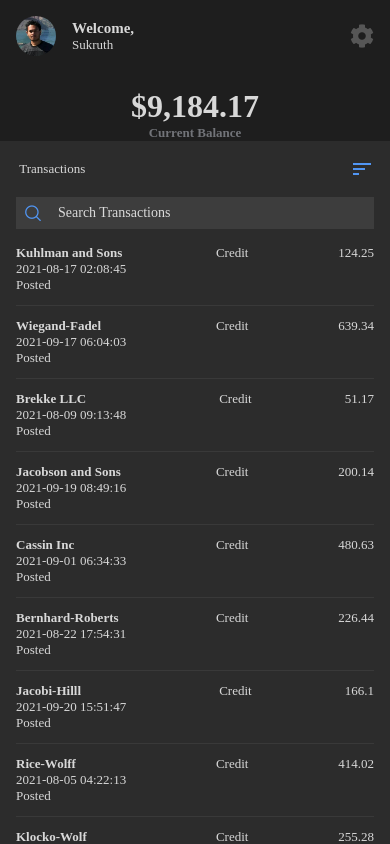
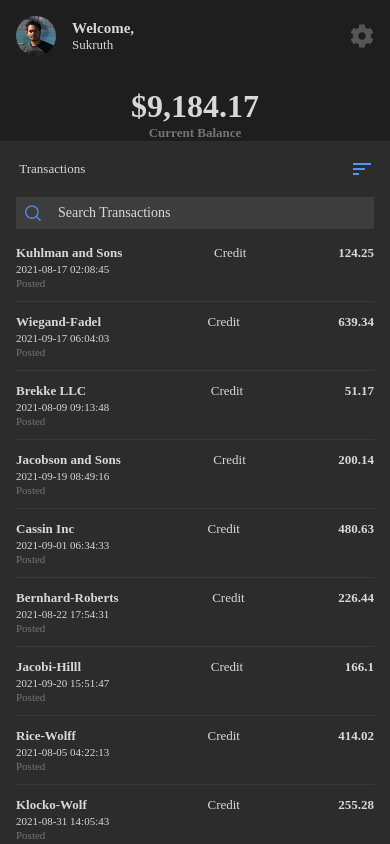
Before and after one commit to sukruthmk/ellisbank, a React Native app: screen /Home in a window 390 px wide. Built offline with nearby package versions, Linux system fonts and the light colour scheme.

Commit message:
tiny adjustments to the font

```diff
--- a/src/screens/HomeScreen.js
+++ b/src/screens/HomeScreen.js
@@ -10,11 +10,11 @@ const HomeScreen = () => {
       <Transaction>
         <TransactionInfo>
           <Text heavy>{item.description}</Text>
-          <Text>{item.posted}</Text>
-          <Text>{item.status}</Text>
+          <Text small margin="2px 0 2px 0">{item.posted}</Text>
+          <Text small color="#727479">{item.status}</Text>
         </TransactionInfo>
         <Text>{item.direction}</Text>
-        <Text>{item.amount}</Text>
+        <Text heavy>{item.amount}</Text>
       </Transaction>
   );
   return (
```
